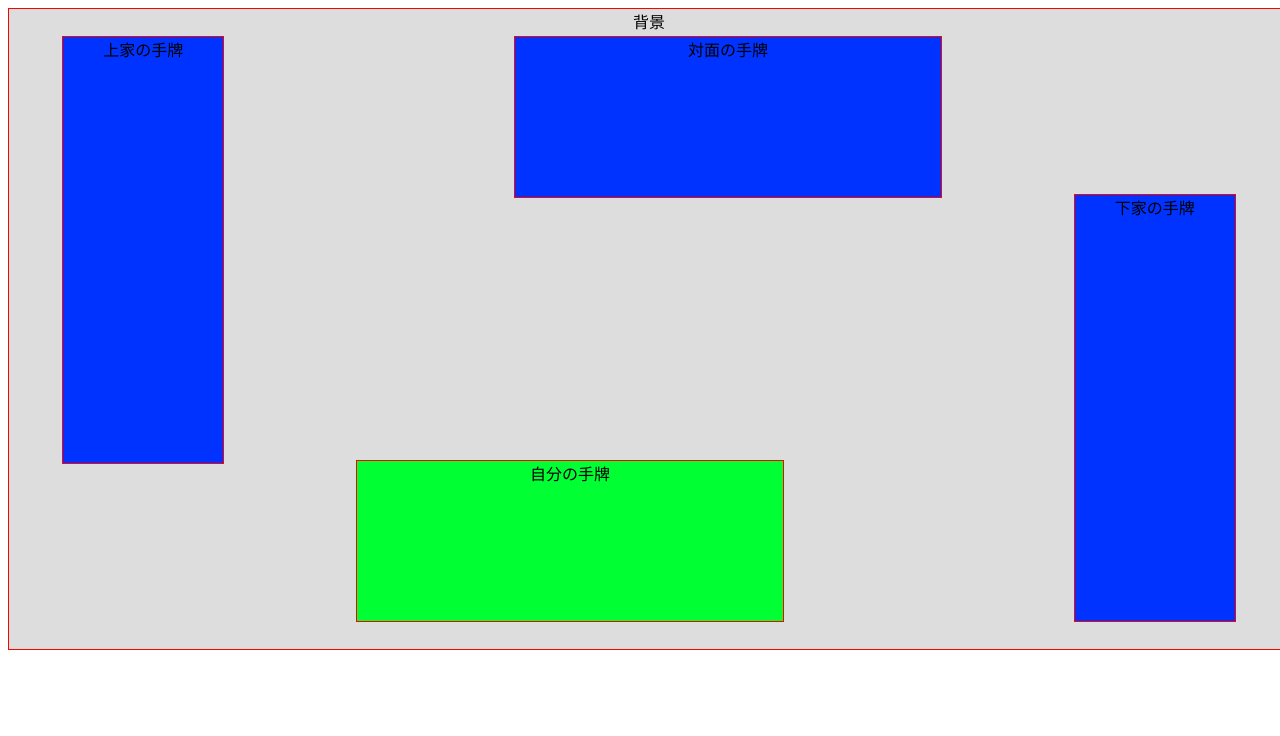
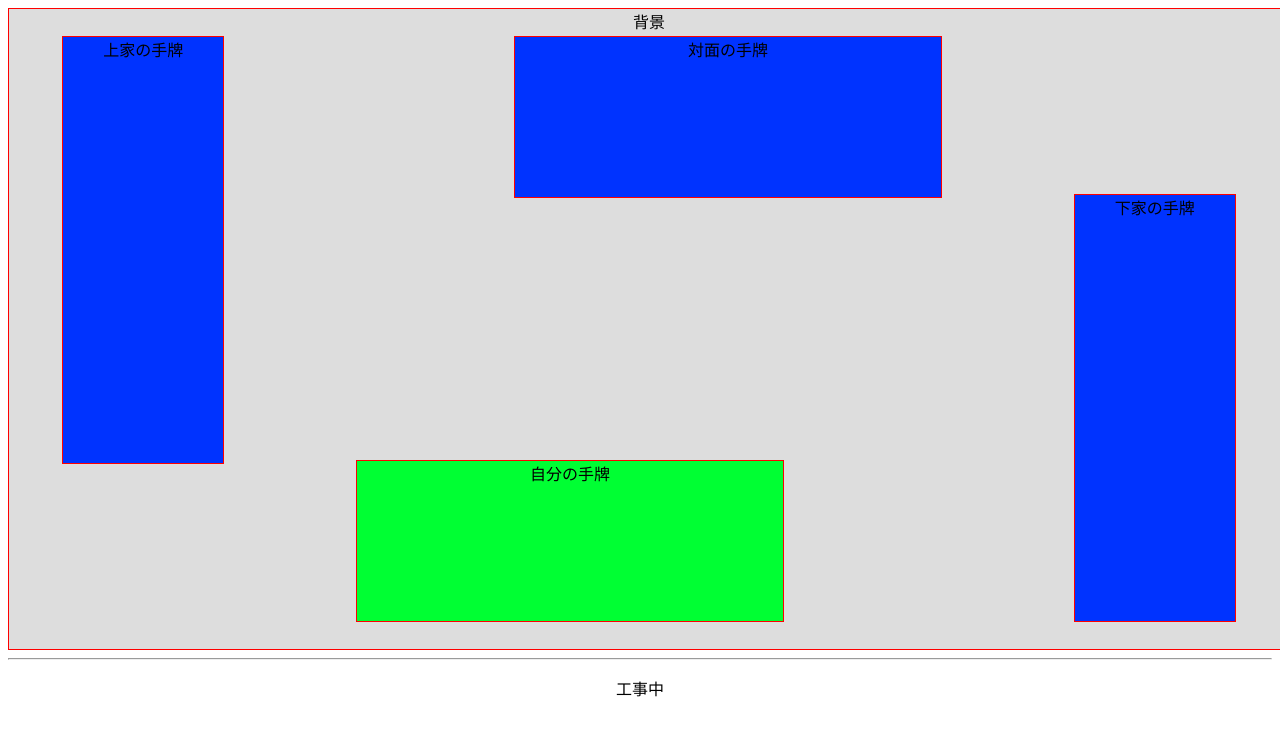
Before and after one commit to shiraihii/sonodaumi, a plain HTML site: page index.html in a window 1280 px wide. Drawn offline with Linux system fonts and the light colour scheme.

Commit message:
koujichuu

```diff
--- a/index.html
+++ b/index.html
@@ -18,6 +18,10 @@
 			<div id="kamichacarddiv">上家の手牌</div>
 			<div id="shimochacarddiv">下家の手牌</div>
 		</div>
+		<hr />
+		<p>
+			工事中
+		</p>
 		<script type="text/javascript" src="js/game-man.js"></script>
 	</body>
 </html>
```
